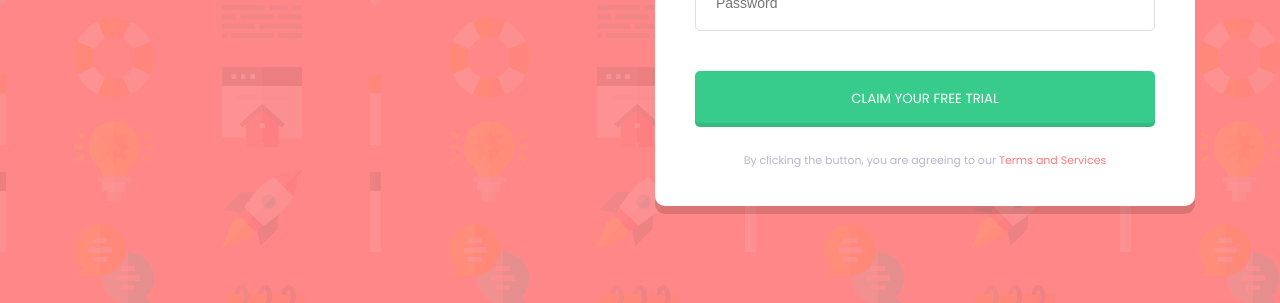
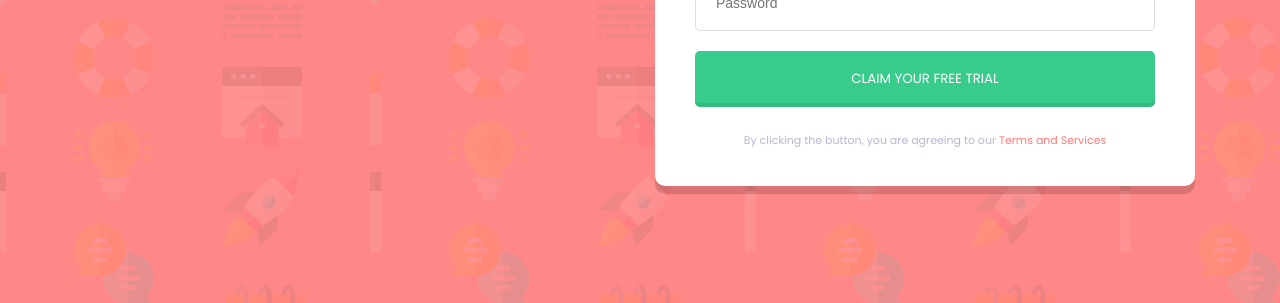
Before and after one commit to allreddv/Intro-Component-w-Signup, a plain HTML site: page index.html in a window 1280 px wide. Shown: the part 497-800 px from the top of the page. Drawn offline with Linux system fonts and the light colour scheme.

Commit message:
Update style.css

```diff
--- a/style.css
+++ b/style.css
@@ -202,7 +202,3 @@ form {
 form input, .form__submit{
     width: 46rem ;
 }
-
-.form__submit {
-    margin-top: 2rem;
-}
```
